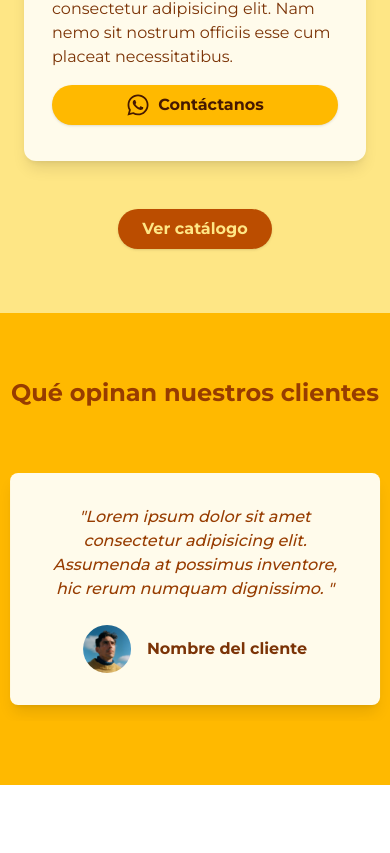
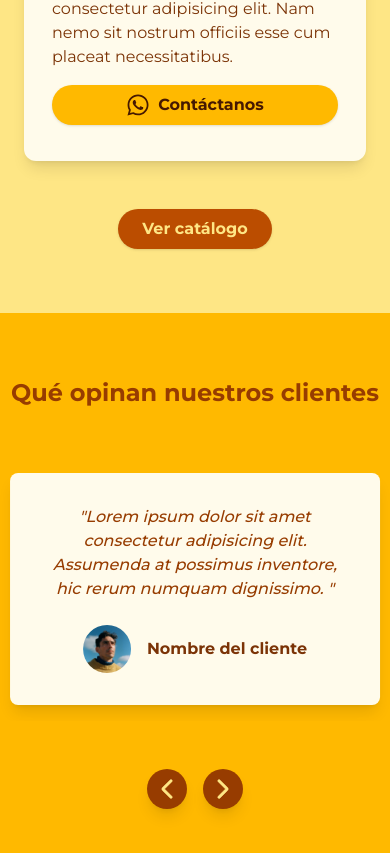
Before and after one commit to daxhoDev/delicias-yordan, a Next.js app: page / in a window 390 px wide. Shown: the part 3753-4606 px from the top of the page. Before the commit the page ends 4538 px from the top, so only its background shows below. Built offline with nearby package versions, Linux system fonts and the light colour scheme.

Commit message:
feat: slider buttons

```diff
--- a/src/components/landing/hero.tsx
+++ b/src/components/landing/hero.tsx
@@ -5,7 +5,7 @@ import Whatsapp from "@/src/icons/whatsapp";
 
 export default function Hero(): React.ReactNode {
   return (
-    <section className="relative flex flex-col items-center px-4 py-8 justify-center min-h-dvh gap-12 bg-[url('@/public/hero-mobile.jpg')] bg-center bg-cover ">
+    <section className="relative flex flex-col items-center px-4 py-8 justify-center min-h-dvh gap-12 bg-[url('@/public/hero-mobile.jpg')] md:bg-[url('@/public/hero-desktop.jpg')] bg-center bg-cover ">
       <div className="absolute bg-amber-950/50 inset-0 z-0"></div>
       <Image
         src={brandWhite}
--- /dev/null
+++ b/src/components/landing/sliderButton.tsx
@@ -0,0 +1,18 @@
+import ArrowLeft from "@/src/icons/arrowLeft";
+import ArrowRight from "@/src/icons/arrowRight";
+import { SliderButtonProps } from "@/src/types/propTypes";
+
+export default function SliderButton({
+  direction,
+  onClick,
+}: SliderButtonProps): React.ReactNode {
+  return (
+    <button
+      className="bg-amber-800 text-amber-200 rounded-full cursor-pointer p-2 shadow-lg hover:scale-95 active:scale-95"
+      onClick={onClick}
+    >
+      {direction === "left" && <ArrowLeft className="size-6" />}
+      {direction === "right" && <ArrowRight className="size-6" />}
+    </button>
+  );
+}
--- a/src/components/landing/testimonialsSection.tsx
+++ b/src/components/landing/testimonialsSection.tsx
@@ -2,7 +2,8 @@
 
 import "keen-slider/keen-slider.min.css";
 import { useKeenSlider } from "keen-slider/react";
-import TestimonialCard from "./testimonialCard";
+import TestimonialCard from "@/src/components/landing/testimonialCard";
+import SliderButton from "@/src/components/landing/sliderButton";
 
 export default function TestimonialsSection(): React.ReactNode {
   const [sliderRef, instanceRef] = useKeenSlider({
@@ -28,6 +29,16 @@ export default function TestimonialsSection(): React.ReactNode {
         <TestimonialCard />
         <TestimonialCard />
       </div>
+      <div className="flex justify-center items-center gap-4">
+        <SliderButton
+          direction="left"
+          onClick={() => instanceRef.current?.prev()}
+        />
+        <SliderButton
+          direction="right"
+          onClick={() => instanceRef.current?.next()}
+        />
+      </div>
     </section>
   );
 }
--- /dev/null
+++ b/src/icons/arrowLeft.tsx
@@ -0,0 +1,21 @@
+import React from "react";
+import type { SVGProps } from "react";
+
+export default function ArrowLeft(props: SVGProps<SVGSVGElement>) {
+  return (
+    <svg
+      xmlns="http://www.w3.org/2000/svg"
+      width="1.2em"
+      height="1.2em"
+      viewBox="0 0 24 24"
+      {...props}
+    >
+      <path
+        fill="currentColor"
+        d="m9.55 12l7.35 7.35q.375.375.363.875t-.388.875t-.875.375t-.875-.375l-7.7-7.675q-.3-.3-.45-.675t-.15-.75t.15-.75t.45-.675l7.7-7.7q.375-.375.888-.363t.887.388t.375.875t-.375.875z"
+        strokeWidth={0.5}
+        stroke="currentColor"
+      ></path>
+    </svg>
+  );
+}
--- /dev/null
+++ b/src/icons/arrowRight.tsx
@@ -0,0 +1,21 @@
+import React from "react";
+import type { SVGProps } from "react";
+
+export default function ArrowRight(props: SVGProps<SVGSVGElement>) {
+  return (
+    <svg
+      xmlns="http://www.w3.org/2000/svg"
+      width="1.2em"
+      height="1.2em"
+      viewBox="0 0 24 24"
+      {...props}
+    >
+      <path
+        fill="currentColor"
+        d="m14.475 12l-7.35-7.35q-.375-.375-.363-.888t.388-.887t.888-.375t.887.375l7.675 7.7q.3.3.45.675t.15.75t-.15.75t-.45.675l-7.7 7.7q-.375.375-.875.363T7.15 21.1t-.375-.888t.375-.887z"
+        strokeWidth={0.5}
+        stroke="currentColor"
+      ></path>
+    </svg>
+  );
+}
--- a/src/types/propTypes.tsx
+++ b/src/types/propTypes.tsx
@@ -1,3 +1,5 @@
+import { MouseEventHandler } from "react";
+
 export interface ButtonProps {
   children: React.ReactNode;
   type: "primary" | "secondary";
@@ -11,3 +13,8 @@ export interface FeatureCardProps {
 export interface IconProps {
   size: string;
 }
+
+export interface SliderButtonProps {
+  direction: "left" | "right";
+  onClick?: MouseEventHandler;
+}
```
Also changed, not shown: public/hero-desktop.jpg (renamed from public/fondo desktop.jpg), src/components/landing/sliderbutton.tsx (deleted).
